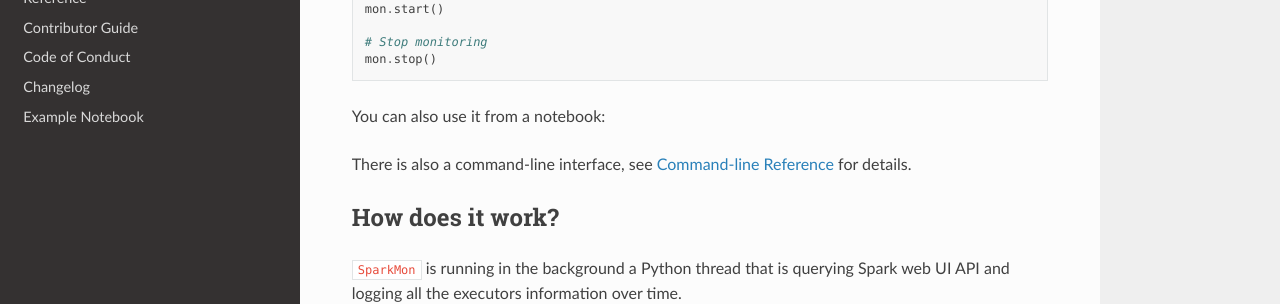
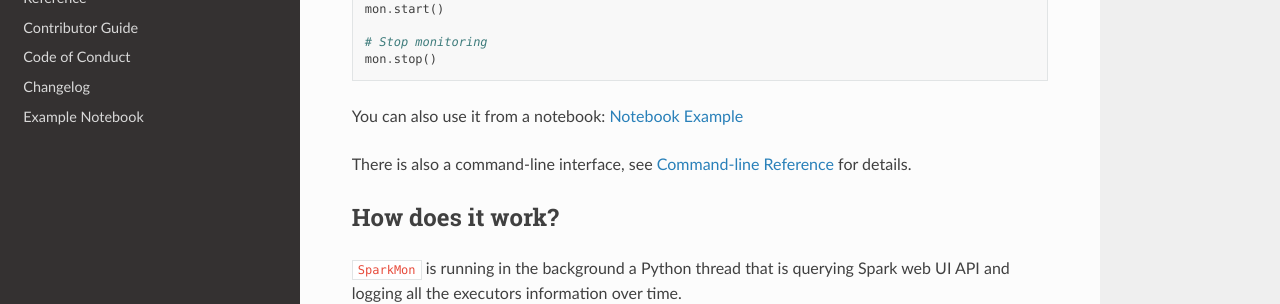
Before and after one commit to stephanecollot/sparkmon, a Sphinx documentation site: the page built from docs/index.rst, in a window 1280 px wide and 900 px high, scrolled down 1094 px. Shown: the part 151-455 px from the top of the window. Built offline with Sphinx 7.4.7 and the Read the Docs theme 2.0.0, drawn with Linux system fonts in a browser that asks for light colours.

Commit message:
fix pandoc 2

```diff
--- a/README.rst
+++ b/README.rst
@@ -89,7 +89,7 @@ Usage
    # Stop monitoring
    mon.stop()
 
-You can also use it from a notebook:
+You can also use it from a notebook: `Notebook Example <Example_>`_
 
 There is also a command-line interface, see  `Command-line Reference <Usage_>`_ for details.
 
--- a/docs/index.rst
+++ b/docs/index.rst
@@ -3,6 +3,7 @@
 
 .. _Contributor Guide: contributing.html
 .. _Usage: usage.html
+.. _Example: example.html
 
 .. toctree::
    :hidden:
```
Also changed, not shown: .readthedocs.yml, 1 other file.
